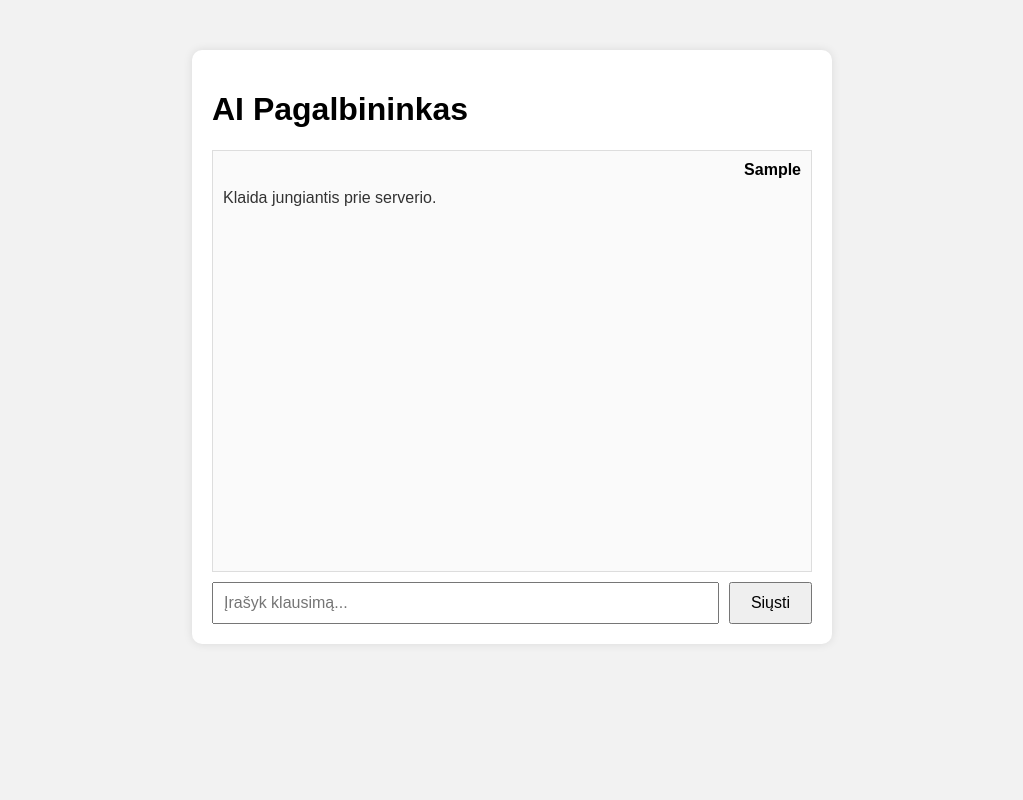
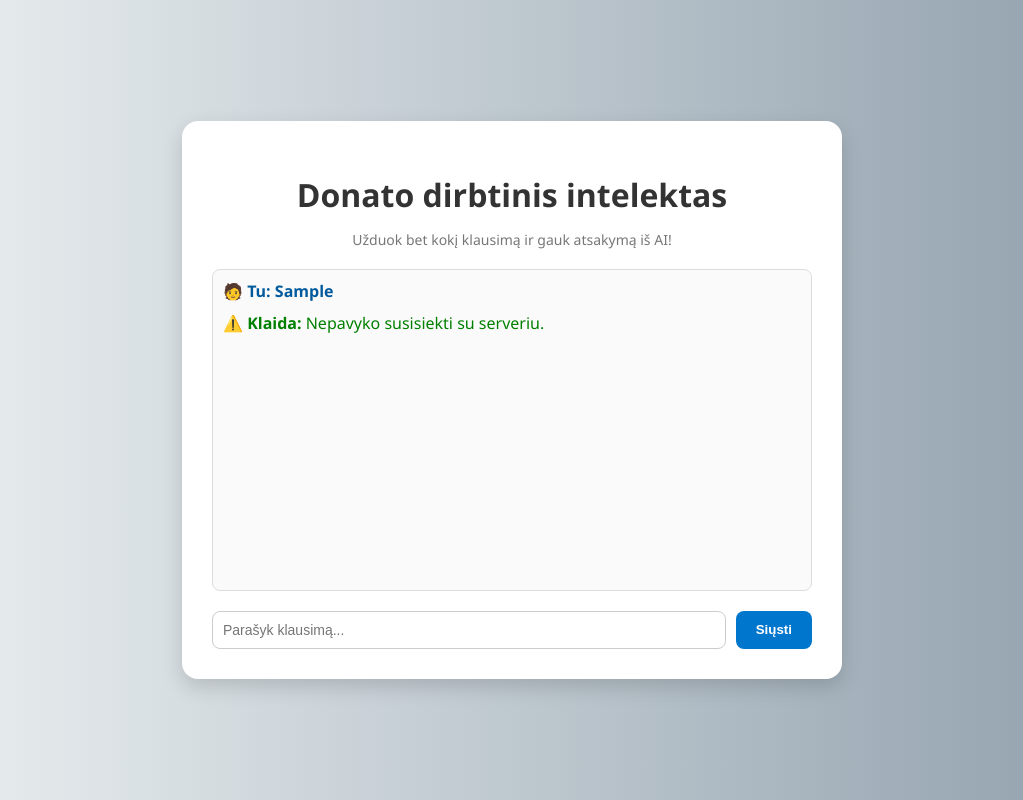
Before and after one commit to Ganador85/dunata-di, a website: page public/index.html in a window 1280 px wide. Both pictures are taken after typing "Sample" into the empty fields and a click on the button "Siųsti". Shown: the whole page, without its empty margins (128-1151 px from the left). Drawn offline with Linux system fonts and the light colour scheme; no server answers.

Commit message:
Update index.html

```diff
--- a/public/index.html
+++ b/public/index.html
@@ -1,20 +1,128 @@
-
 <!DOCTYPE html>
 <html lang="lt">
 <head>
-  <meta charset="UTF-8" />
-  <title>AI Pagalbininkas</title>
-  <link rel="stylesheet" href="style.css" />
+  <meta charset="UTF-8">
+  <title>Donato dirbtinis intelektas</title>
+  <style>
+    body {
+      background: linear-gradient(to right, #eef2f3, #8e9eab);
+      font-family: 'Segoe UI', sans-serif;
+      display: flex;
+      justify-content: center;
+      align-items: center;
+      height: 100vh;
+      margin: 0;
+    }
+
+    .container {
+      background-color: white;
+      border-radius: 16px;
+      padding: 30px;
+      width: 100%;
+      max-width: 600px;
+      box-shadow: 0 8px 20px rgba(0, 0, 0, 0.15);
+    }
+
+    h1 {
+      text-align: center;
+      color: #333;
+      margin-bottom: 10px;
+    }
+
+    p.sub {
+      text-align: center;
+      color: #777;
+      font-size: 14px;
+      margin-bottom: 20px;
+    }
+
+    #messages {
+      height: 300px;
+      overflow-y: auto;
+      padding: 10px;
+      border: 1px solid #ddd;
+      border-radius: 8px;
+      background-color: #fafafa;
+      margin-bottom: 20px;
+    }
+
+    .msg {
+      margin-bottom: 10px;
+    }
+
+    .user {
+      font-weight: bold;
+      color: #005a9c;
+    }
+
+    .bot {
+      color: #008000;
+    }
+
+    form {
+      display: flex;
+      gap: 10px;
+    }
+
+    input {
+      flex: 1;
+      padding: 10px;
+      border: 1px solid #ccc;
+      border-radius: 8px;
+      font-size: 14px;
+    }
+
+    button {
+      padding: 10px 20px;
+      border: none;
+      background-color: #0077cc;
+      color: white;
+      border-radius: 8px;
+      cursor: pointer;
+      font-weight: bold;
+    }
+
+    button:hover {
+      background-color: #005fa3;
+    }
+  </style>
 </head>
 <body>
-  <div class="chat-container">
-    <h1>AI Pagalbininkas</h1>
-    <div id="chat-box"></div>
-    <form id="chat-form">
-      <input type="text" id="user-input" placeholder="Įrašyk klausimą..." autocomplete="off" required />
+  <div class="container">
+    <h1>Donato dirbtinis intelektas</h1>
+    <p class="sub">Užduok bet kokį klausimą ir gauk atsakymą iš AI!</p>
+    <div id="messages"></div>
+    <form id="form">
+      <input type="text" id="input" placeholder="Parašyk klausimą..." required />
       <button type="submit">Siųsti</button>
     </form>
   </div>
-  <script src="script.js"></script>
+
+  <script>
+    const form = document.getElementById('form');
+    const input = document.getElementById('input');
+    const messages = document.getElementById('messages');
+
+    form.addEventListener('submit', async (e) => {
+      e.preventDefault();
+      const klausimas = input.value;
+      messages.innerHTML += `<div class="msg user">🧑 <strong>Tu:</strong> ${klausimas}</div>`;
+      input.value = "";
+
+      try {
+        const res = await fetch("/klausk", {
+          method: "POST",
+          headers: { "Content-Type": "application/json" },
+          body: JSON.stringify({ klausimas })
+        });
+        const data = await res.json();
+        messages.innerHTML += `<div class="msg bot">🤖 <strong>AI:</strong> ${data.atsakymas}</div>`;
+      } catch (err) {
+        messages.innerHTML += `<div class="msg bot">⚠️ <strong>Klaida:</strong> Nepavyko susisiekti su serveriu.</div>`;
+      }
+
+      messages.scrollTop = messages.scrollHeight;
+    });
+  </script>
 </body>
 </html>
```
